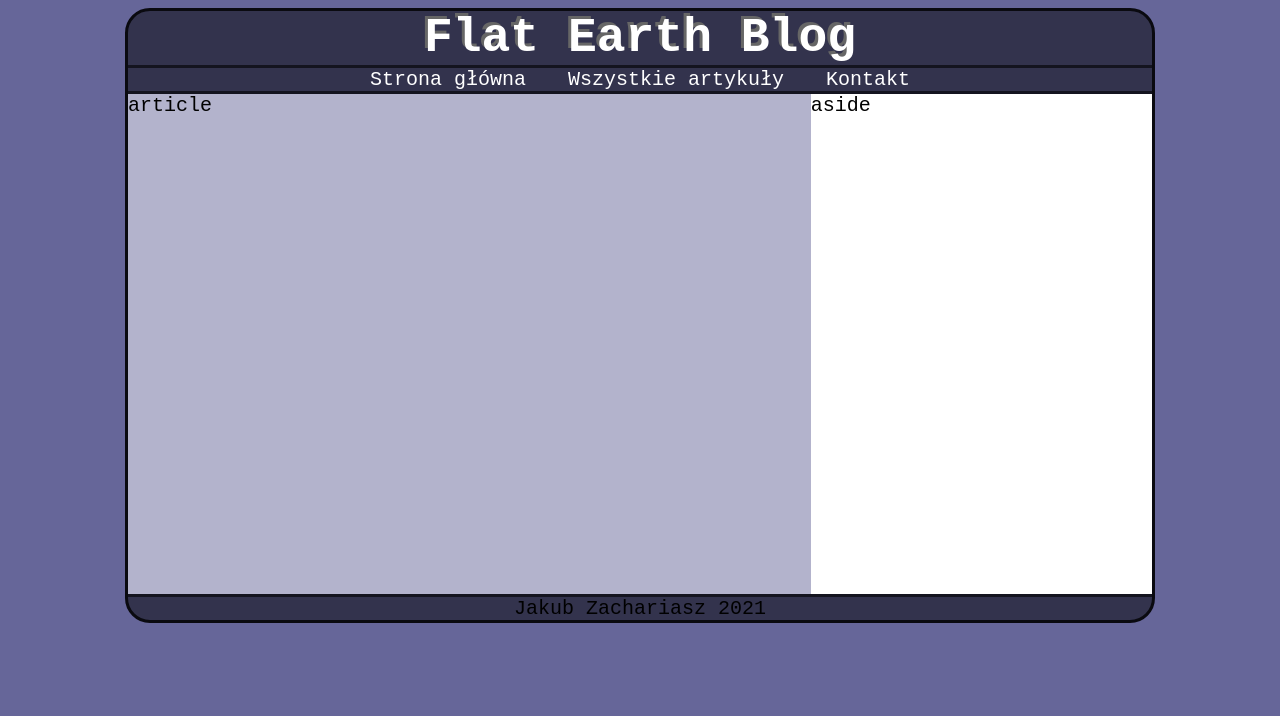
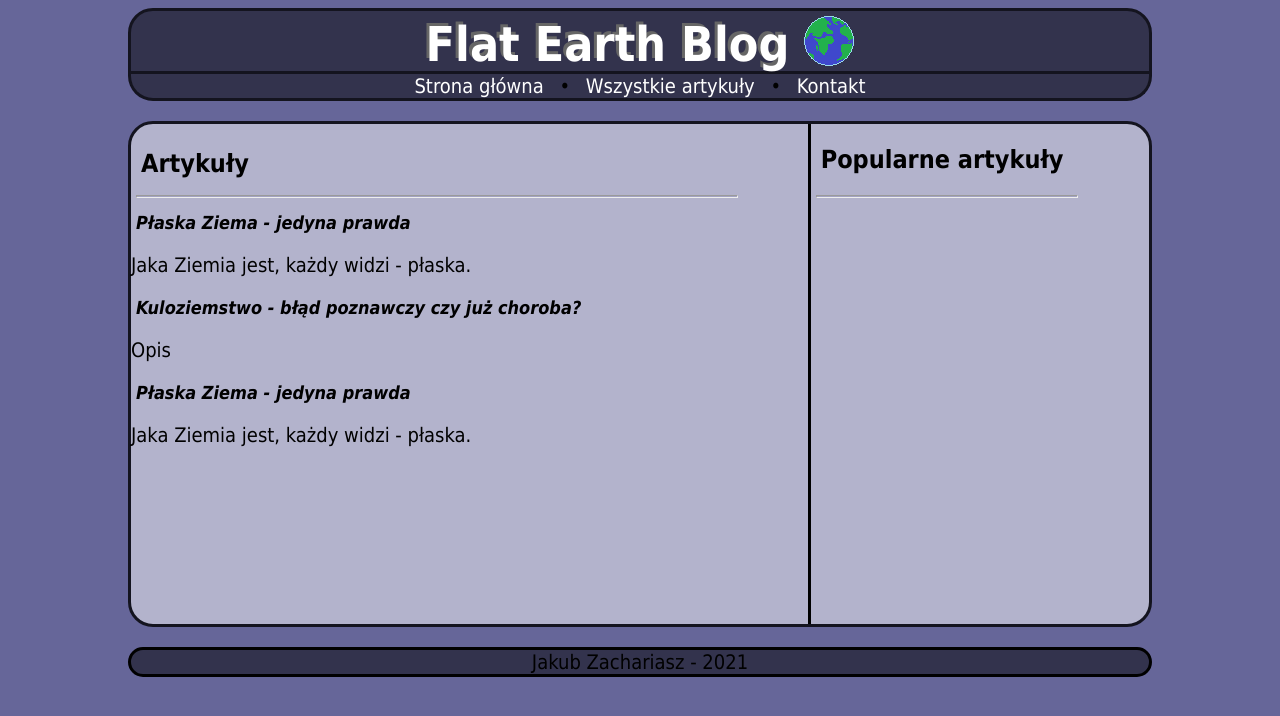
Before and after one commit to zacxar/js_zad1, a plain HTML site: page index.html in a window 1280 px wide. Drawn offline with Linux system fonts and the light colour scheme.

Commit message:
General improvemnts, added spinning Earth image next to header of the page.

```diff
--- a/index.html
+++ b/index.html
@@ -8,25 +8,50 @@
     </head>
     <body>
         <div id="container">
-            <header>Flat Earth Blog</header>
+            <div id="header_container">
+                <header>
+                    Flat Earth Blog
+                    <img id="anim_earth" src="earth.png"></img>
+                </header>
+
+            </div>
 
             <nav>
                 <a href="#">Strona główna</a>
+                •
                 <a href="#">Wszystkie artykuły</a>
+                •
                 <a href="#">Kontakt</a>
             </nav>
+            <!-- </div> -->
+            <p></p>
+            <div id="container2">
+                <div class="articles">
+                    <h1>Artykuły</h1>
+                    <hr>
+                    <article>
+                        <h2>Płaska Ziema - jedyna prawda</h2>
+                        <p>Jaka Ziemia jest, każdy widzi - płaska.</p>
+                    </article>
 
-            <div id="container2">
-                <article>
-                    article
-                </article>
+                    <article>
+                        <h2>Kuloziemstwo - błąd poznawczy czy już choroba?</h2>
+                        <p>Opis</p>
+                    </article>
+
+                    <article>
+                        <h2>Płaska Ziema - jedyna prawda</h2>
+                        <p>Jaka Ziemia jest, każdy widzi - płaska.</p>
+                    </article>
+                </div>
 
                 <aside>
-                    aside
+                    <h1>Popularne artykuły</h1>
+                    <hr>
                 </aside>
             </div>
-
-            <footer>Jakub Zachariasz 2021</footer>
+            <p></p>
+            <footer>Jakub Zachariasz - 2021</footer>
         </div>
     </body>
 </html>
--- a/style.css
+++ b/style.css
@@ -1,38 +1,121 @@
 body {
     background-color: #666699;
-    font-family: Courier New;
+    font-family: Tahoma;
     font-size: 20px;
-    color: black;
 }
-
 
 #container {
     width: 1024px;
-    background-color: #33334d;
-    border: 3px solid;
-    border-color: #0a0a10;
-    margin-left: auto;
-    margin-right: auto;
-    border-radius: 25px;
+    margin: 0 auto;
+}
+
+#header_container {
+    display: flex;
 }
 
 header {
+    flex: 1;
+    height: 60px;
     font-size: 48px;
     font-weight: bold;
     color: #ffffff;
     text-align: center;
     text-shadow: -3px -3px #666666;
-    border-bottom: solid #14141f;
+    background-color: #33334d;
+    border: solid #14141f;
+    border-top-left-radius: 25px;
+    border-top-right-radius: 25px;
+}
+
+#anim_earth {
+    position: relative;
+    top: 5px;
+    animation: animacja 2s linear infinite;
+}
+
+@keyframes animacja {
+    from {
+        transform: rotateY(0deg);
+    }
+    to {
+        transform: rotateY(360deg);
+    }
 }
 
 nav {
     text-align: center;
     text-decoration-line: none;
-    margin-left: auto;
-    margin-right: auto;
-    border-bottom: solid #14141f;
+    background-color: #33334d;
+    border: solid #14141f;
+    border-top: none;
+    border-bottom-left-radius: 25px;
+    border-bottom-right-radius: 25px;
 }
 
+nav a {
+    padding-left: 10px;
+    padding-right: 10px;
+}
+
+#container2 {
+    display: flex;
+    background-color: #b3b3cc;
+    min-height: 500px;
+    border: solid #14141f;
+    border-radius: 25px;
+    margin: 0 auto;
+    border-radius: 25px;
+}
+
+.articles {
+    padding-top: 8px;
+    flex: 2;
+    border-right: solid black;
+}
+
+.articles hr {
+    color: #a3a3c2;
+    background-color: #a3a3c2;
+    width: 600px;
+    height: 1px;
+    margin-left: 5px;
+
+}
+
+.articles h2 {
+    font-style: italic;
+    font-size: 18px;
+    position: relative;
+    left: 5px;
+}
+
+aside {
+    flex: 1;
+}
+
+aside hr {
+    color: #a3a3c2;
+    background-color: #a3a3c2;
+    width: 260px;
+    height: 1px;
+    margin-left: 5px;
+}
+
+aside h1, .articles h1 {
+    font-size: 25px;
+    position: relative;
+    left: 10px;
+}
+
+footer {
+    border: 3px solid;
+    border-radius: 25px;
+    background-color: #33334d;
+    clear: both;
+    text-align: center;
+}
+
+/* linki */
 a:link, a:visited {
     color: #ffffff;
     text-decoration-line: none;
@@ -42,31 +125,3 @@ a:hover {
     color: #666699;
     text-decoration-line: none;
 }
-
-nav a {
-    padding-left: 15px;
-    padding-right: 15px;
-}
-
-footer {
-    clear: both;
-    text-align: center;
-}
-
-#container2 {
-    display: flex;
-    border-bottom: solid #14141f;
-}
-
-article {
-    flex: 2;
-    background-color: #b3b3cc;
-    min-height: 500px;
-}
-
-aside {
-    display: flex;
-    flex: 1;
-    background-color: white;
-    min-height: 500px;
-}
```
Also changed, not shown: earth.png (added).
